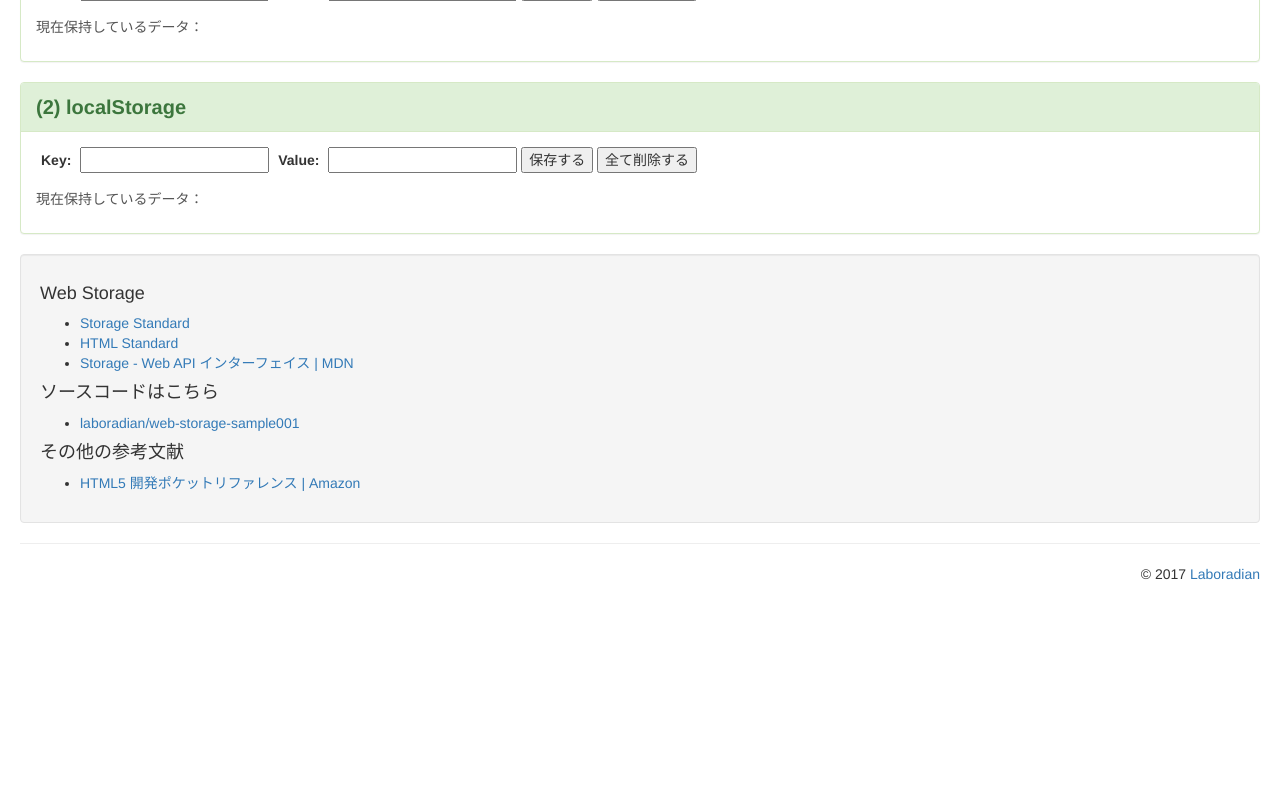
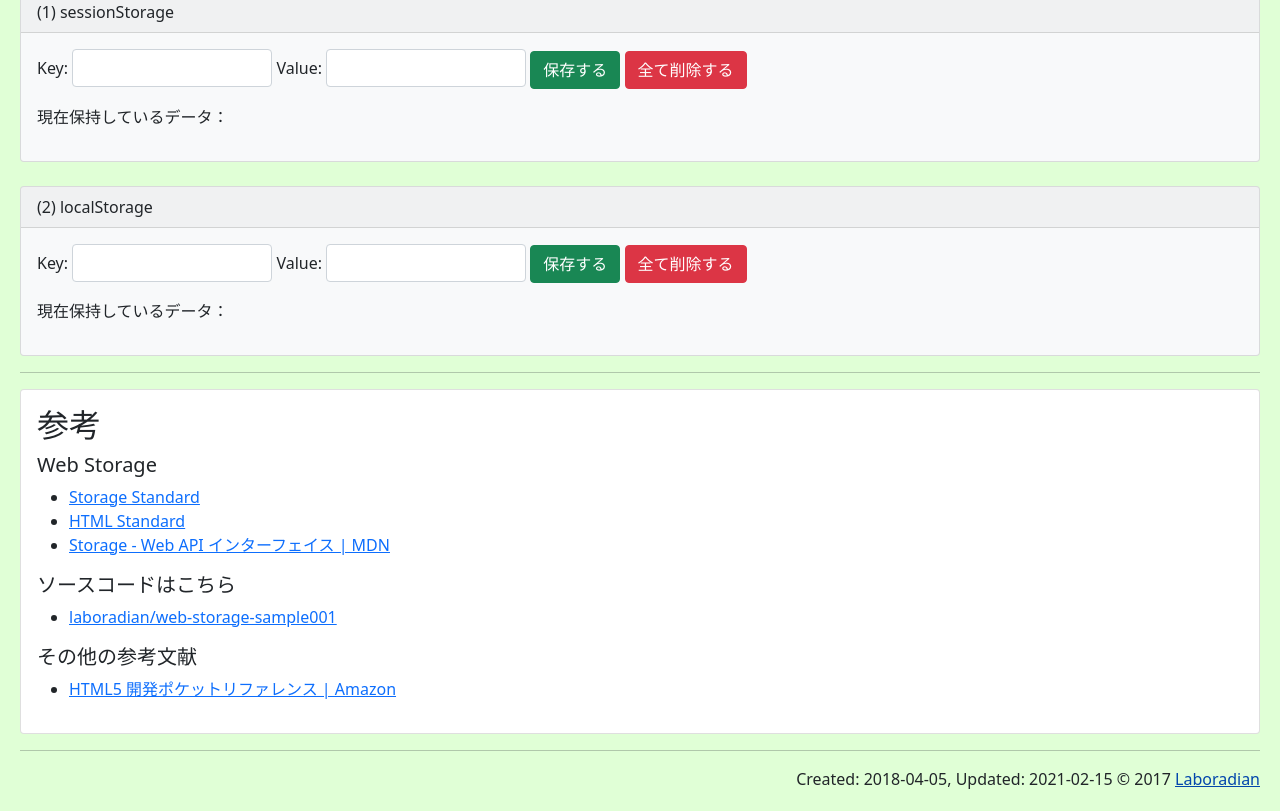
Before and after one commit to laboradian/web-storage-sample001, a plain HTML site: page index.html in a window 1280 px wide. Shown: the part 552-1363 px from the top of the page. Before the commit the page ends 1156 px from the top, so only its background shows below. Drawn offline with nearby package versions, Linux system fonts and the light colour scheme.

Commit message:
Fix many codes

```diff
--- a/css/main.css
+++ b/css/main.css
@@ -1,5 +1,10 @@
 body {
   padding: 20px;
+  background-color: #e0ffd6;
+}
+
+.reference h3 {
+  font-size: 20px;
 }
 
 dl dt {
@@ -20,6 +25,14 @@ dl dd {
   margin-right: 5px;
 }
 
+.form-control {
+  display: inline-block;
+  width: 200px;
+}
+
 footer {
   text-align: right;
 }
+footer a {
+  color: #0246AC;
+}
--- a/index.html
+++ b/index.html
@@ -1,13 +1,13 @@
 <!DOCTYPE html>
-<html>
+<html lang="ja">
 <head>
   <meta charset="utf-8">
   <meta name="viewport" content="width=device-width, initial-scale=1">
   <meta name="description" content="Web Storage API のサンプル001">
   <meta http-equiv="X-UA-Compatible" content="IE=edge">
-  <!--  Font Awesome の CDN  -->
-  <link rel="stylesheet" href="https://maxcdn.bootstrapcdn.com/bootstrap/3.3.7/css/bootstrap.min.css" integrity="sha384-BVYiiSIFeK1dGmJRAkycuHAHRg32OmUcww7on3RYdg4Va+PmSTsz/K68vbdEjh4u" crossorigin="anonymous">
-  <!--<link rel="stylesheet" href="https://maxcdn.bootstrapcdn.com/font-awesome/4.4.0/css/font-awesome.min.css">-->
+  <link rel="preload" as="style" href="https://cdn.jsdelivr.net/npm/bootstrap@5.0.0-beta2/dist/css/bootstrap.min.css" integrity="sha384-BmbxuPwQa2lc/FVzBcNJ7UAyJxM6wuqIj61tLrc4wSX0szH/Ev+nYRRuWlolflfl" crossorigin="anonymous">
+  <link rel="stylesheet" href="https://cdn.jsdelivr.net/npm/bootstrap@5.0.0-beta2/dist/css/bootstrap.min.css" integrity="sha384-BmbxuPwQa2lc/FVzBcNJ7UAyJxM6wuqIj61tLrc4wSX0szH/Ev+nYRRuWlolflfl" crossorigin="anonymous">
+  <link rel="preload" as="style" href="css/main.css">
   <link rel="stylesheet" href="css/main.css">
   <title>Web Storage API のサンプル001</title>
 </head>
@@ -17,8 +17,9 @@
     <h1>Web Storage API のサンプル001</h1>
   </header>
 
-  <div class="well">
-    <p>内容</p>
+  <div class="card">
+    <div class="card-body">
+      <h2>内容</h2>
       <ul>
         <li>Web Storage API を使ったサンプルです。</li>
         <li>別のタブやウィンドウでこのページを開いて、保持している値を比べて下さい。</li>
@@ -37,68 +38,78 @@
         <dd>ブラウザを閉じたり再び開いたりしても持続します。</dd>
       </dl>
     </div>
-
+  </div>
   <hr>
 
+  <h2>実験</h2>
+
   <div>
-    <div class="panel panel-success">
-      <div class="panel-heading">(1) sessionStorage</div>
-      <div class="panel-body">
-        <label>Key:</label>
-        <input type="text" id="keySess" />
-        <label>Value:</label>
-        <input type="text" id="valSess" />
-        <button type="button" id="btnSaveSess">保存する</button>
-        <button type="button" id="btnClearSess">全て削除する</button>
-        <output>
-          <h5>現在保持しているデータ：</h5>
+    <div class="card text-dark bg-light">
+      <div class="card-header">(1) sessionStorage</div>
+      <div class="card-body">
+        <label for="keySess" class="col-form-label">Key:</label>
+        <input type="text" class="form-control" id="keySess" />
+        <label for="valSess" class="col-form-label">Value:</label>
+        <input type="text" class="form-control" id="valSess" />
+        <button type="button" class="btn btn-success" id="btnSaveSess">保存する</button>
+        <button type="button" class="btn btn-danger" id="btnClearSess">全て削除する</button>
+        <div>
+          <p style="margin-top:1em;">現在保持しているデータ：</p>
           <ul id="sessDataList"></ul>
-        </output>
         </div>
       </div>
+    </div>
+    <br>
 
-    <div class="panel panel-success">
-      <div class="panel-heading">(2) localStorage</div>
-      <div class="panel-body">
-        <label>Key:</label>
-        <input type="text" id="keyLocal"/>
-        <label>Value:</label>
-        <input type="text" id="valLocal" />
-        <button type="button" id="btnSaveLocal">保存する</button>
-        <button type="button" id="btnClearLocal">全て削除する</button>
-        <output>
-          <h5>現在保持しているデータ：</h5>
+    <div class="card text-dark bg-light">
+      <div class="card-header">(2) localStorage</div>
+      <div class="card-body">
+        <label for="keyLocal" class="col-form-label">Key:</label>
+        <input type="text" class="form-control" id="keyLocal"/>
+        <label for="valLocal" class="col-form-label">Value:</label>
+        <input type="text" class="form-control" id="valLocal" />
+        <button type="button" class="btn btn-success" id="btnSaveLocal">保存する</button>
+        <button type="button" class="btn btn-danger" id="btnClearLocal">全て削除する</button>
+        <div>
+          <p style="margin-top:1em;">現在保持しているデータ：</p>
           <ul id="localDataList"></ul>
-        </output>
         </div>
       </div>
+    </div>
+  </div>
+  <hr>
 
-  </div>
-
-  <div class="well">
-    <h4>Web Storage</h4>
+  <div class="card reference">
+    <div class="card-body">
+      <h2>参考</h2>
+      <h3>Web Storage</h3>
       <ul>
         <li><a href="https://storage.spec.whatwg.org/">Storage Standard</a></li>
         <li><a href="https://html.spec.whatwg.org/multipage/webstorage.html#the-storage-interface">HTML Standard</a></li>
         <li><a href="https://developer.mozilla.org/ja/docs/Web/API/Storage">Storage - Web API インターフェイス | MDN</a></li>
       </ul>
 
-    <h4>ソースコードはこちら</h4>
+      <h3>ソースコードはこちら</h3>
       <ul>
         <li><a href="https://github.com/laboradian/web-storage-sample001">laboradian/web-storage-sample001</a></li>
       </ul>
 
-    <h4>その他の参考文献</h4>
+      <h3>その他の参考文献</h3>
       <ul>
         <li><a href="https://www.amazon.co.jp/dp/4774150673/">HTML5 開発ポケットリファレンス | Amazon</a></li>
       </ul>
-
+    </div>
   </div>
 
   <hr>
-  <footer>© 2017 <a href="http://laboradian.com/">Laboradian</a></footer>
+  <footer>
+    Created: <time>2018-04-05</time>,
+    Updated: <time>2021-02-15</time>
+    © 2017 <a href="http://laboradian.com/">Laboradian</a>
+  </footer>
 
-  <script src="//ajax.googleapis.com/ajax/libs/jquery/1.9.0/jquery.min.js"></script>
-  <script src="js/main.js" charset="utf-8"></script>
+  <!--<script defer src="//ajax.googleapis.com/ajax/libs/jquery/1.9.0/jquery.min.js"></script>
+  <script defer src="https://cdn.jsdelivr.net/npm/bootstrap@5.0.0-beta2/dist/js/bootstrap.bundle.min.js" integrity="sha384-b5kHyXgcpbZJO/tY9Ul7kGkf1S0CWuKcCD38l8YkeH8z8QjE0GmW1gYU5S9FOnJ0" crossorigin="anonymous"></script>-->
+  <script defer src="js/main.js"></script>
 </body>
 </html>
```
Also changed, not shown: js/main.js (line endings or trailing spaces). Lines whose indentation alone changed are shown as unchanged.
